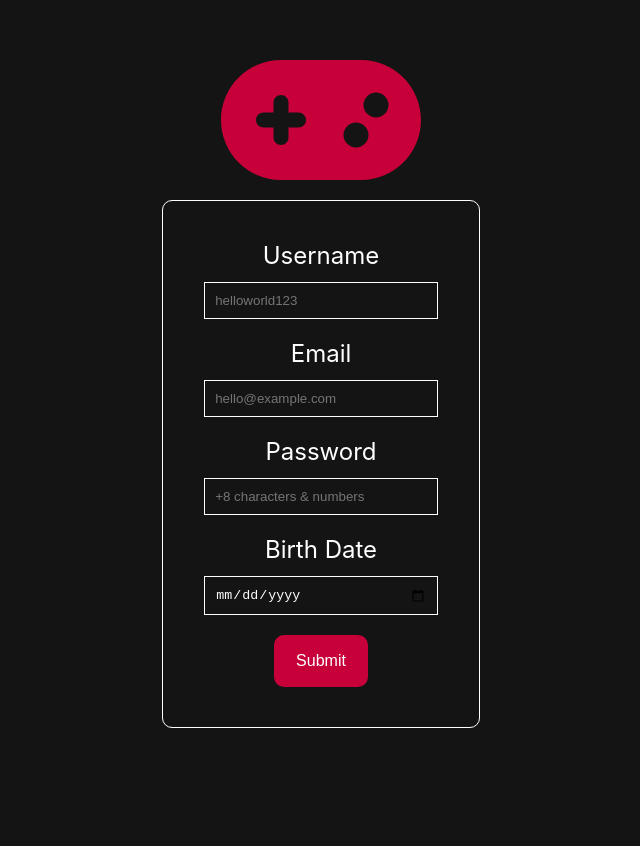
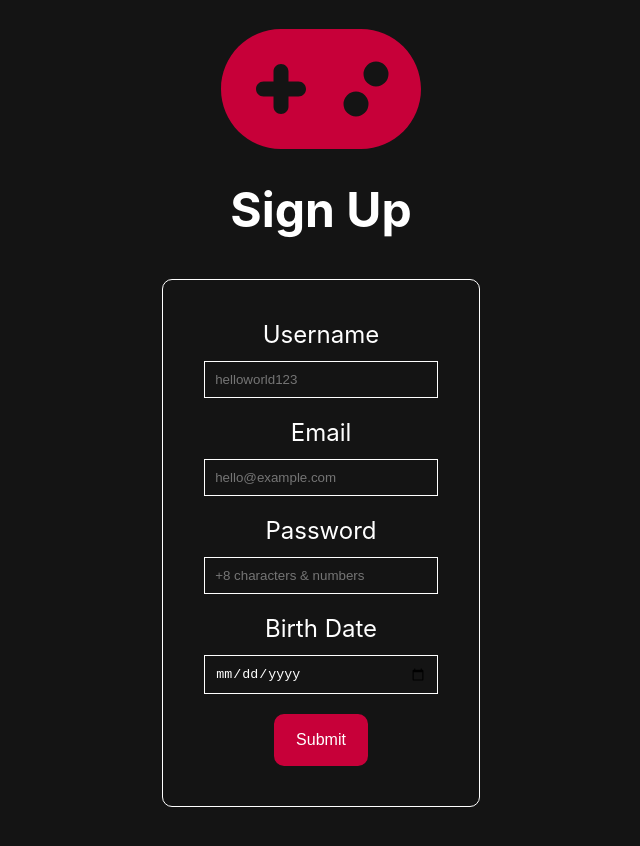
Before and after one commit to JohanSantanaGalvanJob/Games-Collection, a React (Create React App) app in the folder frontend/: page /SignUp in a window 1280 px wide. Shown: the top 846 px of the page, without its empty margins (319-959 px from the left). Before the commit the page ends 800 px from the top, so only its background shows below. Built offline with nearby package versions, Linux system fonts and the light colour scheme.

Commit message:
SignUp form for desktop completed

```diff
--- a/frontend/src/Pages/SignUp.tsx
+++ b/frontend/src/Pages/SignUp.tsx
@@ -20,9 +20,10 @@ function SignUp() {
 
     return (
         <>
-            <div className="login-container">
-                <FontAwesomeIcon icon={faGamepad} className='login-icon' />
-                <form className="login-form" onSubmit={handleSubmit}>
+            <div className="signup-container">
+                <FontAwesomeIcon icon={faGamepad} className='signup-icon' />
+                <h2 className='signup-title'>Sign Up</h2>
+                <form className="signup-form" onSubmit={handleSubmit}>
                 <label htmlFor="username">Username</label>
                     <input type="text" id="username" name="username" placeholder="helloworld123" value={username}
                         onChange={(e) => setUsername(e.target.value)} required />
--- a/frontend/src/Styles/SignUp.scss
+++ b/frontend/src/Styles/SignUp.scss
@@ -39,7 +39,57 @@
 }
 
 .signup-icon {
-    margin-bottom: 20px; /* Ajusta según sea necesario para separar el ícono del formulario */
+  margin-bottom: 10px;
+  /* Ajusta según sea necesario para separar el ícono del formulario */
   color: $primary-color;
   font-size: 10em;
 }
+
+.signup-title{
+  font-size: 2em;
+  color: $icon-color;
+  margin-top: 1px;
+}
+
+/*VERSIÓN DE DESKTOP*/
+@media only screen and (min-width: 768px) {
+  .signup-container{
+    margin-top: 2em;
+    margin-bottom: 2em;
+  }
+  .signup-form {
+    padding: 40px;
+    /* Aumenta el espacio interno del formulario */
+    margin-bottom: 3em;
+  }
+
+  .signup-form label {
+    margin-bottom: 12px;
+    /* Ajusta el margen inferior de las etiquetas */
+    font-size: 1.5em;
+  }
+
+  .signup-form input {
+    width: 90%;
+    /* Reduzca la anchura del campo de entrada */
+    padding: 10px;
+    /* Aumenta el relleno del campo de entrada */
+    margin-bottom: 20px;
+    /* Ajusta el margen inferior del campo de entrada */
+  }
+
+  .signup-form button {
+    font-size: 1em;
+    /* Aumenta el tamaño de fuente del botón */
+  }
+
+  .signup-icon {
+    font-size: 10em;
+    // margin-top: 1.5em;
+    /* Aumenta el tamaño del ícono */
+  }
+
+  .signup-title {
+    font-size: 3em;
+  }
+}
```
Lines whose indentation alone changed are shown as unchanged.
